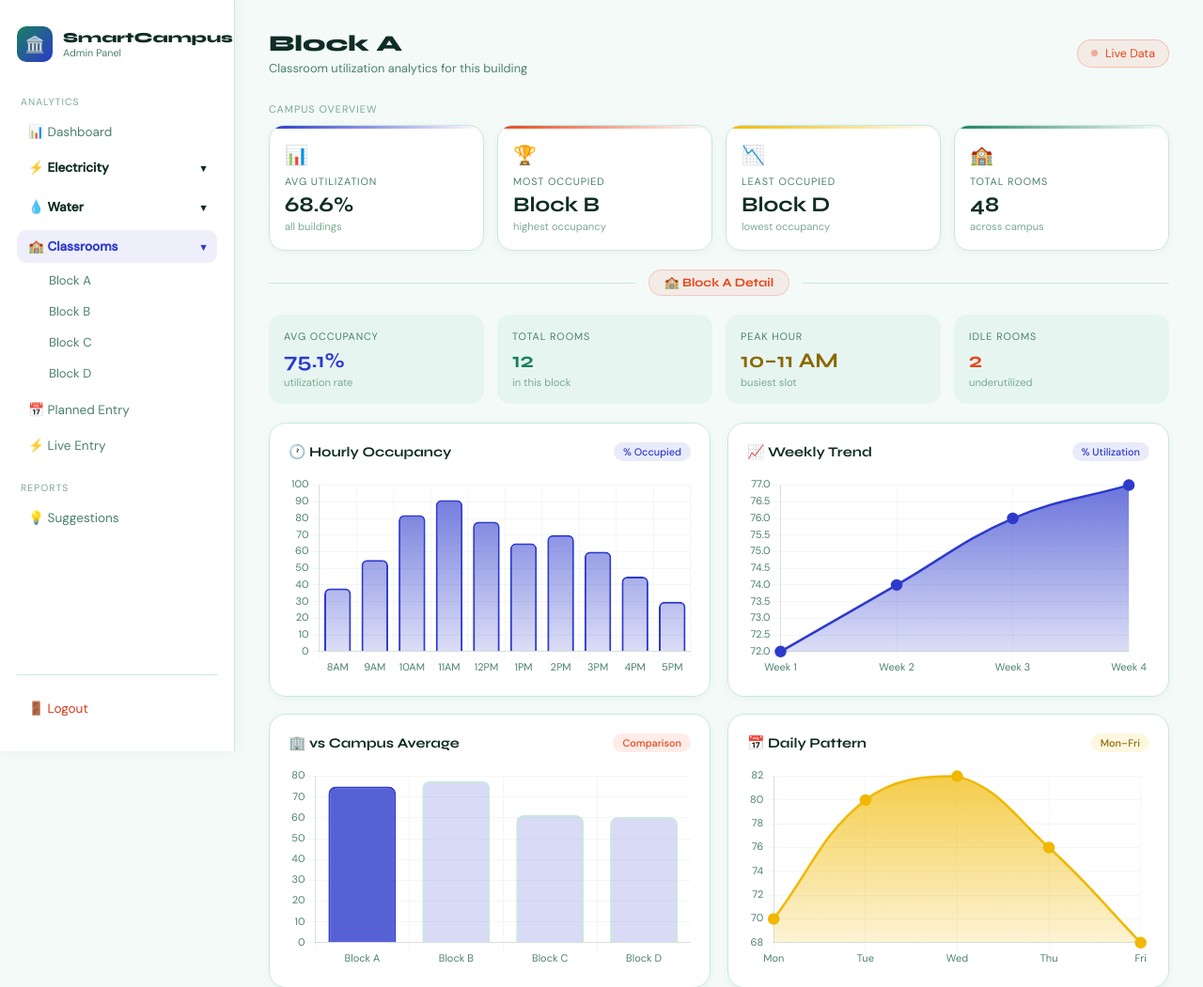
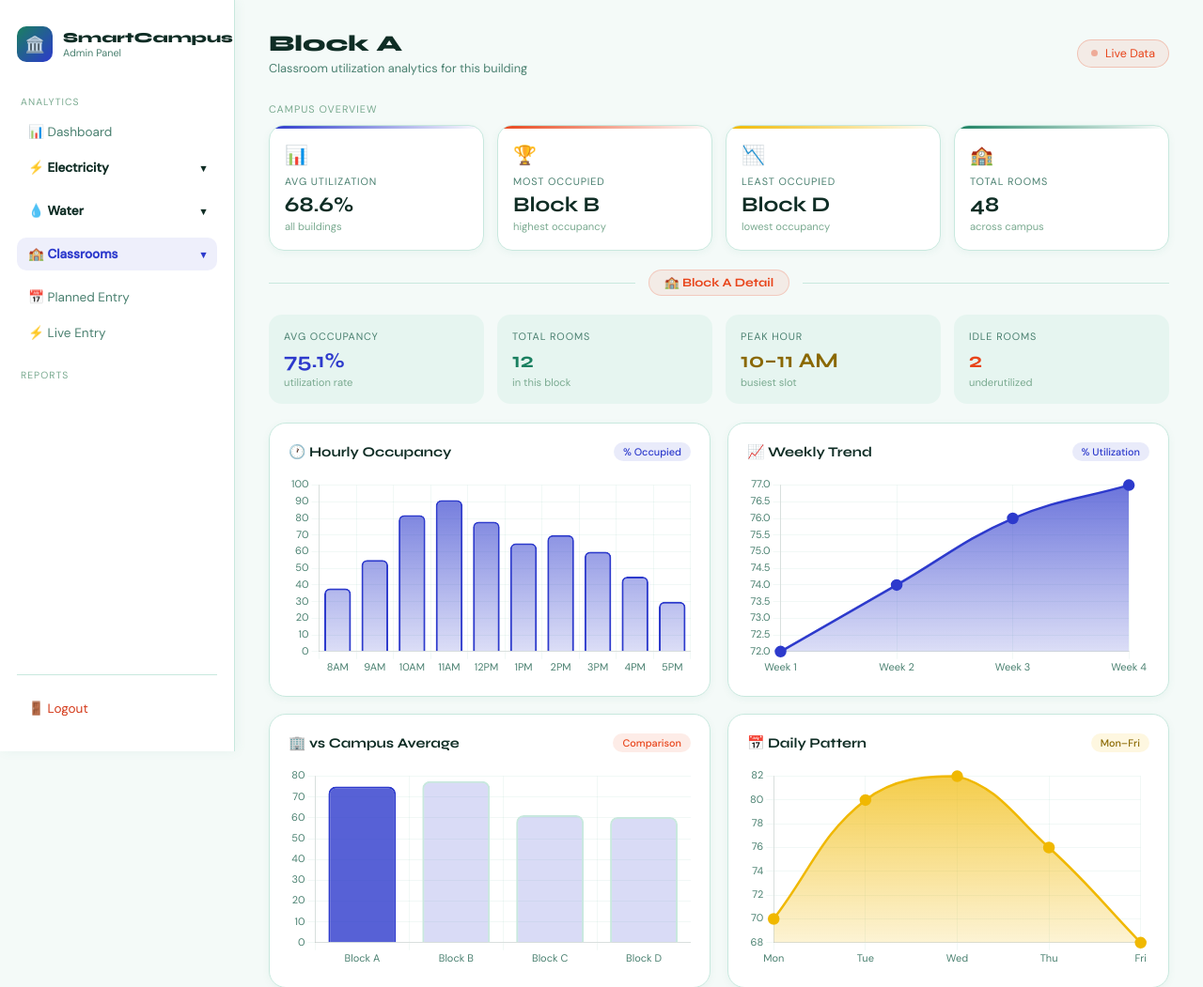
Before and after one commit to saksham998-png/Smart-Campus-Resource-Optimization-System-Using-Data-Analytics-and-Automation, a Flask app: page /classrooms in a window 1280 px wide. Shown: the top 1051 px of the page at 94% size. Run offline with Flask 3, Linux system fonts and the light colour scheme; the visitor is signed in with stand-in values (Sample User, id 1).

Commit message:
Sidebar toggle fixed

```diff
--- a/static/style.css
+++ b/static/style.css
@@ -21,8 +21,18 @@
     .nav-parent.elec.active  { color:var(--coral);  background:rgba(232,68,26,0.08); }
     .nav-parent.water.active { color:var(--teal);   background:rgba(26,128,96,0.08); }
     .nav-parent.rooms.active { color:var(--indigo); background:rgba(45,58,204,0.08); }
-    .block-subnav { padding-left:14px; margin-left:10px; margin-bottom:4px; overflow:hidden; transition:max-height 0.25s ease; max-height:200px; }
-    .block-subnav.hidden { max-height:0; }
+    .block-subnav {
+  padding-left:14px;
+  margin-left:10px;
+  margin-bottom:8px;
+  max-height: 0;
+  overflow: hidden;
+  transition: max-height 0.3s ease;
+}
+
+.block-subnav.open {
+  max-height: 1000px; /* enough for content */
+}
     .block-item { display:flex; align-items:center; justify-content:space-between; padding:7px 10px; border-radius:8px; font-size:0.82rem; color:var(--muted); cursor:pointer; margin-bottom:2px; transition:background 0.2s; text-decoration:none; }
     .block-item:hover { background:var(--surf2); color:var(--text); }
     .block-item-left { display:flex; align-items:center; gap:8px; }
--- a/templates/sidebar.html
+++ b/templates/sidebar.html
@@ -54,9 +54,7 @@
 
   <div class="nav-label" style="margin-top:18px;">Reports</div>
 
-  <a href="/suggestions" class="nav-item {% if active == 'suggestions' %}active{% endif %}">
-    💡 Suggestions
-  </a>
+
 
   <div class="sidebar-footer">
     <a href="/logout" class="logout-btn">🚪 Logout</a>
@@ -67,24 +65,20 @@
 document.addEventListener("DOMContentLoaded", function () {
 
   window.toggleSection = function(section) {
-    const sections = ["elec", "water", "rooms"];
+    const subnav = document.getElementById("subnav-" + section);
+    const chev = document.getElementById("chev-" + section);
 
-    sections.forEach(sec => {
-      const subnav = document.getElementById("subnav-" + sec);
-      const chev = document.getElementById("chev-" + sec);
+    if (!subnav || !chev) return;
 
-      if (!subnav || !chev) return;
+    const isOpen = subnav.classList.contains("open");
 
-      if (sec === section) {
-        const isHidden = subnav.classList.contains("hidden");
-
-        subnav.classList.toggle("hidden");
-        chev.style.transform = isHidden ? "rotate(0deg)" : "rotate(-90deg)";
-      } else {
-        subnav.classList.add("hidden");
-        chev.style.transform = "rotate(-90deg)";
-      }
-    });
+    if (isOpen) {
+      subnav.classList.remove("open");
+      chev.style.transform = "rotate(-90deg)";
+    } else {
+      subnav.classList.add("open");
+      chev.style.transform = "rotate(0deg)";
+    }
   };
 
 });
```
